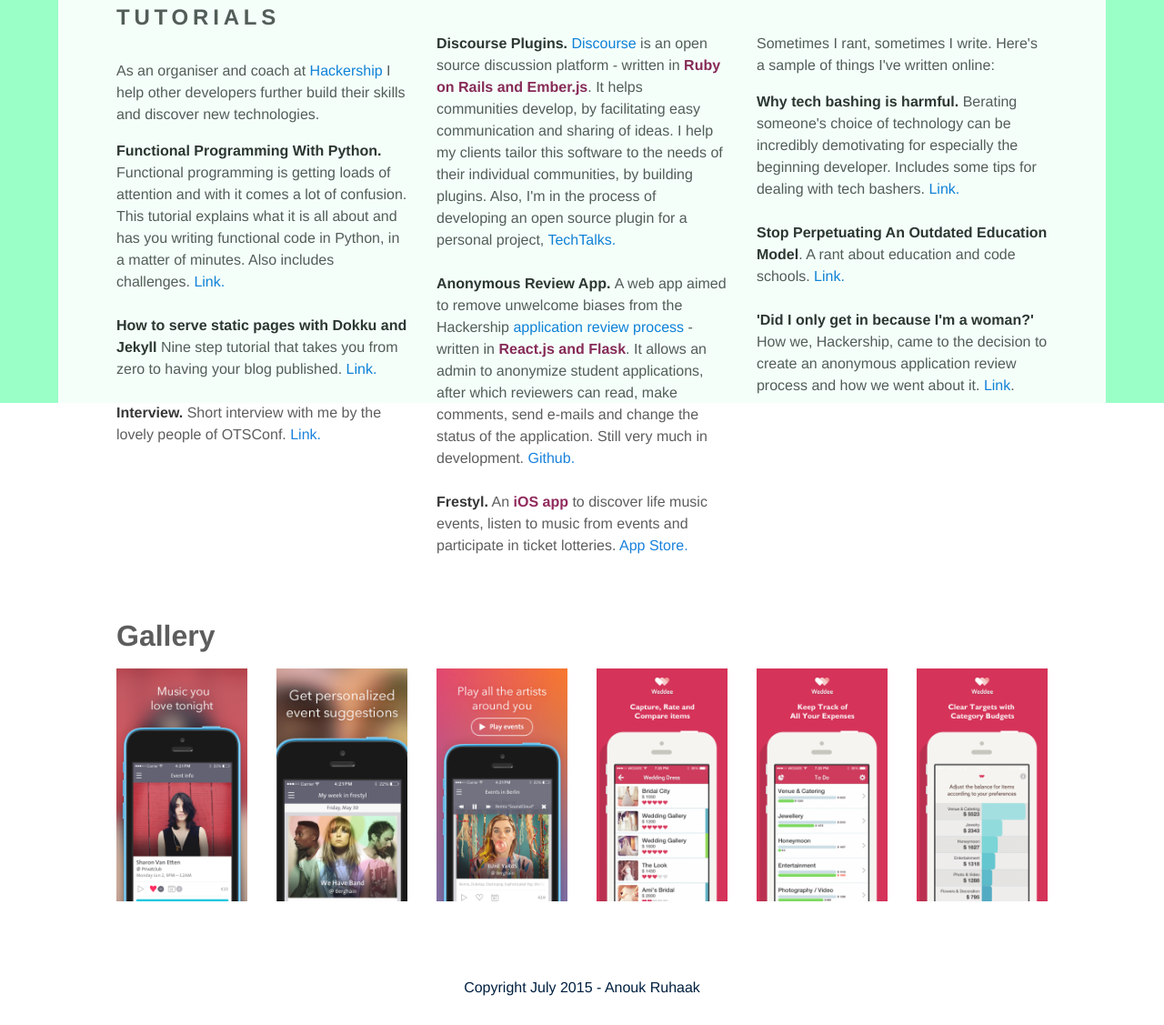
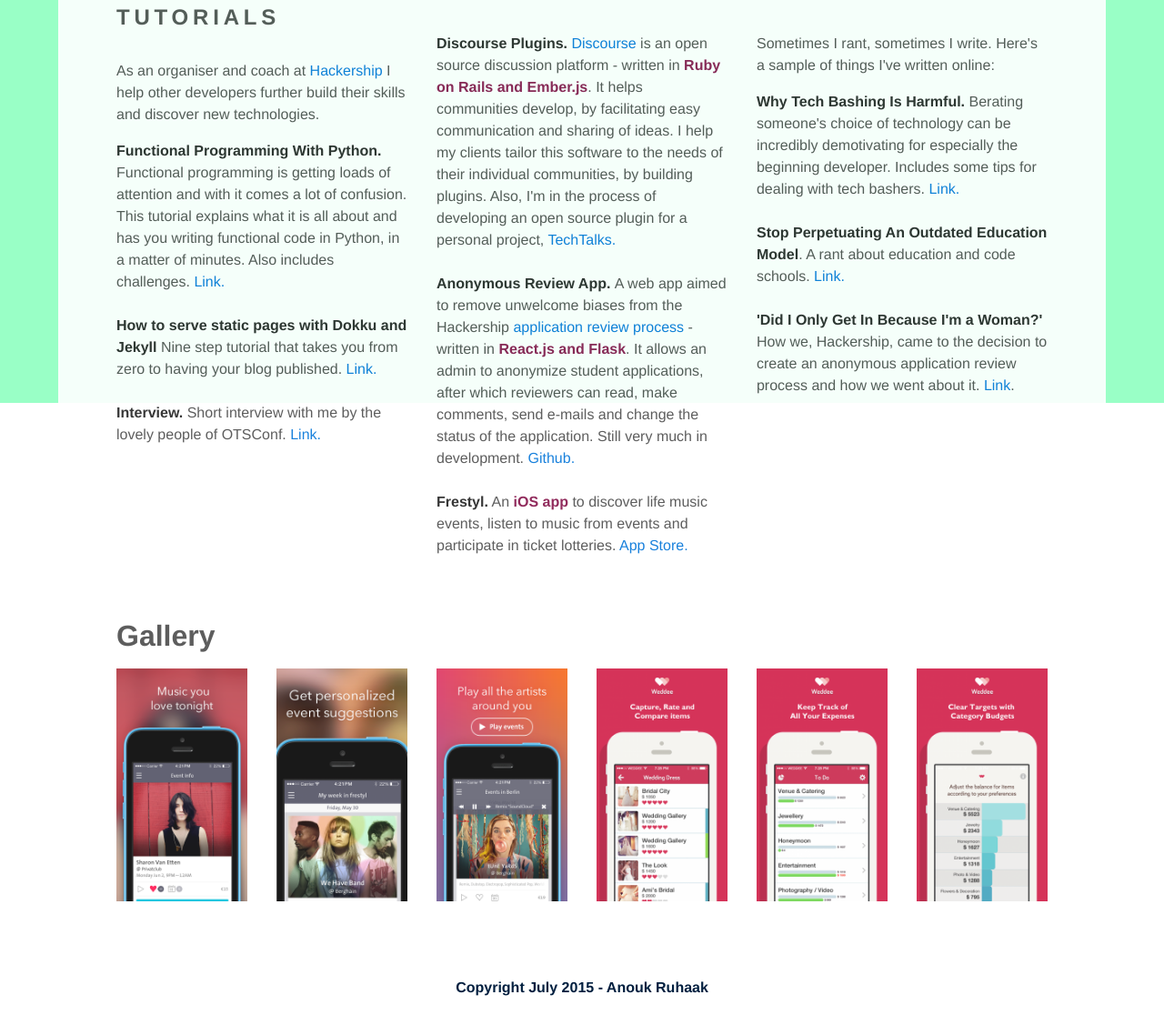
Before and after one commit to gnunicorn/anoukruhaak.github.io, a Jekyll site: the page built from index.html, in a window 1280 px wide. Shown: the part 457-1584 px from the top of the page at 91% size. Built offline with Jekyll 4.4.1, drawn with Linux system fonts in a browser that asks for light colours; nearby versions of some CDN libraries.

Commit message:
small style changes

```diff
--- a/index.html
+++ b/index.html
@@ -67,11 +67,11 @@
       <br />
     <p>Sometimes I rant, sometimes I write. Here's a sample of things I've written online:</p>
     <ul class="list-reset">
-    <li><strong>Why tech bashing is harmful. </strong> Berating someone's choice of technology can be incredibly demotivating for especially the beginning developer. Includes some tips for dealing with tech bashers. <a href="http://blog.hackership.org/2015/02/Technology-Bashing-Is-Harmful.html">Link.</a></li>
+    <li><strong>Why Tech Bashing Is Harmful. </strong> Berating someone's choice of technology can be incredibly demotivating for especially the beginning developer. Includes some tips for dealing with tech bashers. <a href="http://blog.hackership.org/2015/02/Technology-Bashing-Is-Harmful.html">Link.</a></li>
      <br />
     <li><strong>Stop Perpetuating An Outdated Education Model</strong>. A rant about education and code schools. <a href="http://blog.hackership.org/2015/02/outdated-model.html">Link.</a></li>
     <br />
-    <li><strong>'Did I only get in because I'm a woman?'</strong> How we, Hackership, came to the decision to create an anonymous application review process and how we went about it.<a href="http://blog.hackership.org/2015/04/Anonymous-Reviews.html"> Link</a>.</li>
+    <li><strong>'Did I Only Get In Because I'm a Woman?'</strong> How we, Hackership, came to the decision to create an anonymous application review process and how we went about it.<a href="http://blog.hackership.org/2015/04/Anonymous-Reviews.html"> Link</a>.</li>
     </ul>
     </div>
 </section>
@@ -97,18 +97,18 @@
     <div class="sm-show md-hide clearfix"></div>
     <div class="col col-6 sm-col-4 md-col-3 lg-col-2 px2 mb3">
       <a href="#" class="block">
-        <img src="/image/weddee1.png" class="block" />
+        <img src="/image/Weddee1.png" class="block" />
       </a>
     </div>
     <div class="md-show lg-hide clearfix"></div>
     <div class="col col-6 sm-col-4 md-col-3 lg-col-2 px2 mb3">
       <a href="#" class="block">
-        <img src="/image/weddee2.png"  class="block" />
+        <img src="/image/Weddee2.png"  class="block" />
       </a>
     </div>
     <div class="col col-6 sm-col-4 md-col-3 lg-col-2 px2 mb3">
       <a href="#" class="block">
-        <img src="/image/weddee3.png"  class="block" />
+        <img src="/image/Weddee3.png"  class="block" />
       </a>
     </div>
 <!--     <div class="sm-show md-hide clearfix"></div>
@@ -148,11 +148,11 @@
 </section>
 
 
-<div class="container px4 py1 navy">
+<div class="container px4 py1">
   <div class="clearfix mxn2 m1">
     <footer>
     <div class="sm-col sm-col-12 center">
-      <p> Copyright July 2015 - Anouk Ruhaak</p>
+      <p><strong class="navy"> Copyright July 2015 - Anouk Ruhaak </strong></p>
       </div>
     </footer>
   </div>
```
